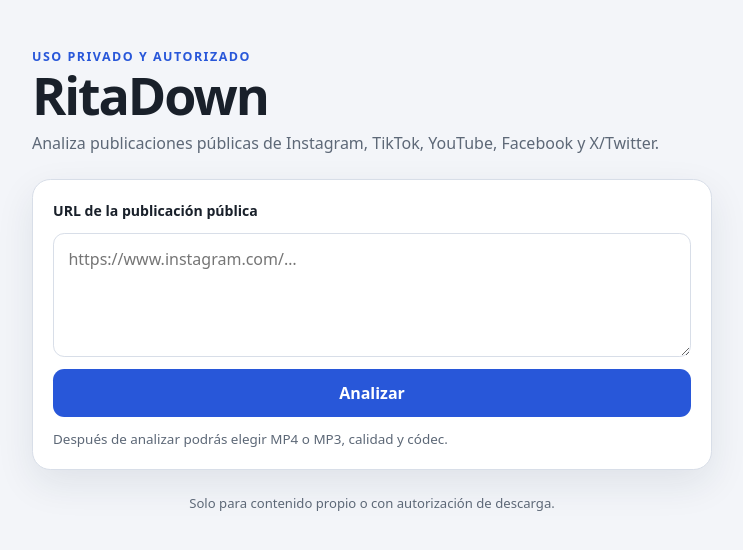
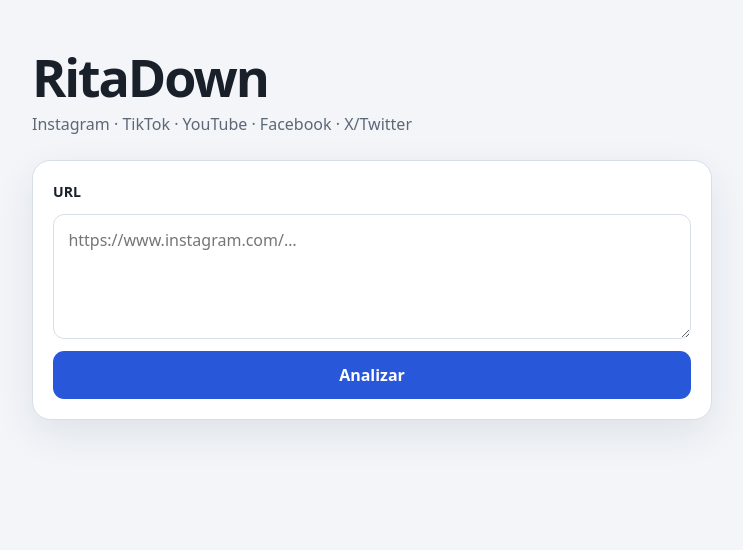
Before and after one commit to Rit4lin/RitaDown, a Python web app: template app/templates/index.html in a window 1280 px wide. Shown: the top 550 px of the page, without its empty margins (268-1011 px from the left). Run offline with Jinja, Linux system fonts and the light colour scheme; the template is opened without the code that fills it, so the values that code supplies are empty.

Commit message:
chore: simplify interface copy

```diff
--- a/app/templates/index.html
+++ b/app/templates/index.html
@@ -11,17 +11,15 @@
   <body>
     <main class="container">
       <header>
-        <p class="eyebrow">Uso privado y autorizado</p>
         <h1>RitaDown</h1>
-        <p class="intro">Analiza publicaciones públicas de Instagram, TikTok, YouTube, Facebook y X/Twitter.</p>
+        <p class="intro">Instagram · TikTok · YouTube · Facebook · X/Twitter</p>
       </header>
 
       <section class="panel" aria-labelledby="form-title">
         <h2 id="form-title" class="sr-only">Enlace del vídeo</h2>
-        <label for="url">URL de la publicación pública</label>
+        <label for="url">URL</label>
         <textarea id="url" rows="4" inputmode="url" autocomplete="url" spellcheck="false" placeholder="https://www.instagram.com/…" required></textarea>
         <button id="analyze" type="button">Analizar</button>
-        <p class="note">Después de analizar podrás elegir MP4 o MP3, calidad y códec.</p>
       </section>
 
       <div id="status" class="status" role="status" aria-live="polite" hidden></div>
@@ -62,9 +60,9 @@
           <div id="codec-option">
             <label for="video-codec">Códec de vídeo</label>
             <select id="video-codec">
-              <option value="original">Original (rápido, sin recodificar)</option>
-              <option value="h264">H.264 (más compatible)</option>
-              <option value="h265">H.265/HEVC (archivo más eficiente)</option>
+              <option value="original">Original (sin recodificar)</option>
+              <option value="h264">H.264</option>
+              <option value="h265">H.265 / HEVC</option>
             </select>
           </div>
 
@@ -78,14 +76,11 @@
             </select>
           </div>
         </div>
-        <p id="conversion-note" class="note">El códec original evita recodificar y termina mucho antes.</p>
         <div class="actions">
           <button id="download" type="button">Descargar vídeo</button>
           <button id="reset" class="secondary" type="button">Borrar enlace</button>
         </div>
       </section>
-
-      <footer>Solo para contenido propio o con autorización de descarga.</footer>
     </main>
   </body>
 </html>
```
